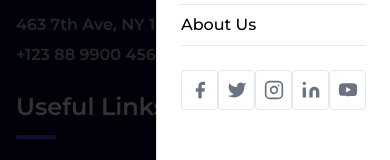
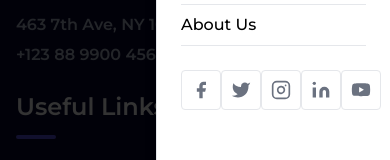
Before and after one commit to Learnathon-By-Geeky-Solutions/enigma, a Next.js app in the folder frontend/: page / in a window 390 px wide. Both pictures are taken after a click on the button 358 px from the left and 81 px from the top of the page. Shown: the part 249-409 px from the top of the page. Built offline with nearby package versions, Linux system fonts and the light colour scheme; no server answers.

Commit message:
Navbar social links has been organized

```diff
--- a/frontend/components/ui/icons/social-icons.tsx
+++ b/frontend/components/ui/icons/social-icons.tsx
@@ -1,4 +1,4 @@
-import { YouTubeIconProps } from '@/types/icons';
+import { YouTubeIconProps } from '@/types/social';
 
 export const FacebookIcon = () => (
     <svg
--- a/frontend/components/ui/navbar.tsx
+++ b/frontend/components/ui/navbar.tsx
@@ -6,11 +6,13 @@ import Link from 'next/link';
 
 import { LayoutGrid, UserRound } from 'lucide-react';
 
+import { LOGO_URL } from '@/config/constants';
+import { navLink } from '@/config/navigation';
+
 import { Sheet, SheetContent, SheetDescription, SheetFooter, SheetHeader, SheetTitle, SheetTrigger } from './sheet';
 import Container from './container';
 
-import { LOGO_URL } from '@/config/constants';
-import { navLink } from '@/config/navigation';
+import Social from './social';
 
 const Navbar = () => {
     const pathname = usePathname();
@@ -20,12 +22,7 @@ const Navbar = () => {
             <Container>
                 <nav className='flex items-center justify-between'>
                     <Link href='/'>
-                        <Image
-                            src={LOGO_URL}
-                            alt='Logo'
-                            width={153}
-                            height={38}
-                        />
+                        <Image src={LOGO_URL} alt='Logo' width={153} height={38} />
                     </Link>
 
                     <div className='hidden lg:block'>
@@ -71,12 +68,7 @@ const Navbar = () => {
 
                             <SheetContent className='w-3/5 bg-white'>
                                 <SheetHeader>
-                                    <Image
-                                        src={LOGO_URL}
-                                        alt='Logo'
-                                        width={153}
-                                        height={38}
-                                    />
+                                    <Image src={LOGO_URL} alt='Logo' width={153} height={38} />
                                     <SheetTitle className='hidden' />
                                     <SheetDescription className='hidden' />
                                 </SheetHeader>
@@ -102,111 +94,11 @@ const Navbar = () => {
                                 </ul>
 
                                 <SheetFooter>
-                                    <div className='flex justify-between w-full'>
-                                        <Link
-                                            href='#'
-                                            className='size-10 flex justify-center items-center border rounded text-gray-500 hover:bg-[#5751E1] hover:text-white'
-                                        >
-                                            <svg
-                                                xmlns='http://www.w3.org/2000/svg'
-                                                viewBox='0 0 24 24'
-                                                width='24'
-                                                height='24'
-                                                className='main-grid-item-icon size-5'
-                                                fill='currentColor'
-                                                role='img'
-                                                aria-labelledby='facebook-title'
-                                            >
-                                                <title id='facebook-title'>facebook</title>
-                                                <path d='M18 2h-3a5 5 0 0 0-5 5v3H7v4h3v8h4v-8h3l1-4h-4V7a1 1 0 0 1 1-1h3z' />
-                                            </svg>
-                                        </Link>
-                                        <Link
-                                            href='#'
-                                            className='size-10 flex justify-center items-center border rounded text-gray-500 hover:bg-[#5751E1] hover:text-white'
-                                        >
-                                            <svg
-                                                xmlns='http://www.w3.org/2000/svg'
-                                                viewBox='0 0 24 24'
-                                                width='24'
-                                                height='24'
-                                                className='main-grid-item-icon size-5'
-                                                fill='currentColor'
-                                                role='img'
-                                                aria-labelledby='twitter-title'
-                                            >
-                                                <title id='twitter-title'>twitter</title>
-                                                <path d='M23 3a10.9 10.9 0 0 1-3.14 1.53 4.48 4.48 0 0 0-7.86 3v1A10.66 10.66 0 0 1 3 4s-4 9 5 13a11.64 11.64 0 0 1-7 2c9 5 20 0 20-11.5a4.5 4.5 0 0 0-.08-.83A7.72 7.72 0 0 0 23 3z' />
-                                            </svg>
-                                        </Link>
-                                        <Link
-                                            href='#'
-                                            className='size-10 flex justify-center items-center border rounded text-gray-500 hover:bg-[#5751E1] hover:text-white'
-                                        >
-                                            <svg
-                                                xmlns='http://www.w3.org/2000/svg'
-                                                viewBox='0 0 24 24'
-                                                width='24'
-                                                height='24'
-                                                className='main-grid-item-icon size-5'
-                                                fill='none'
-                                                stroke='currentColor'
-                                                strokeLinecap='round'
-                                                strokeLinejoin='round'
-                                                strokeWidth='2'
-                                                role='img'
-                                                aria-labelledby='instagram-title'
-                                            >
-                                                <title id='instagram-title'>instagram</title>
-                                                <rect height='20' rx='5' ry='5' width='20' x='2' y='2' />
-                                                <path d='M16 11.37A4 4 0 1 1 12.63 8 4 4 0 0 1 16 11.37z' />
-                                                <line x1='17.5' x2='17.51' y1='6.5' y2='6.5' />
-                                            </svg>
-                                        </Link>
-                                        <Link
-                                            href='#'
-                                            className='size-10 flex justify-center items-center border rounded text-gray-500 hover:bg-[#5751E1] hover:text-white'
-                                        >
-                                            <svg
-                                                xmlns='http://www.w3.org/2000/svg'
-                                                viewBox='0 0 24 24'
-                                                width='24'
-                                                height='24'
-                                                className='main-grid-item-icon size-5'
-                                                fill='currentColor'
-                                                role='img'
-                                                aria-labelledby='linkedin-title'
-                                            >
-                                                <title id='linkedin-title'>linkedin</title>
-                                                <path d='M16 8a6 6 0 0 1 6 6v7h-4v-7a2 2 0 0 0-2-2 2 2 0 0 0-2 2v7h-4v-7a6 6 0 0 1 6-6z' />
-                                                <rect height='12' width='4' x='2' y='9' />
-                                                <circle cx='4' cy='4' r='2' />
-                                            </svg>
-                                        </Link>
-                                        <Link
-                                            href='#'
-                                            className='size-10 flex justify-center items-center border rounded text-gray-500 hover:bg-[#5751E1] hover:text-white group'
-                                        >
-                                            <svg
-                                                xmlns='http://www.w3.org/2000/svg'
-                                                viewBox='0 0 24 24'
-                                                width='24'
-                                                height='24'
-                                                className='main-grid-item-icon size-5'
-                                                fill='currentColor'
-                                                stroke='none'
-                                                role='img'
-                                                aria-labelledby='youtube-title'
-                                            >
-                                                <title id='youtube-title'>youtube</title>
-                                                <path d='M22.54 6.42a2.78 2.78 0 0 0-1.94-2C18.88 4 12 4 12 4s-6.88 0-8.6.46a2.78 2.78 0 0 0-1.94 2A29 29 0 0 0 1 11.75a29 29 0 0 0 .46 5.33A2.78 2.78 0 0 0 3.4 19c1.72.46 8.6.46 8.6.46s6.88 0 8.6-.46a2.78 2.78 0 0 0 1.94-2 29 29 0 0 0 .46-5.25 29 29 0 0 0-.46-5.33z' />
-                                                <polygon
-                                                    points='9.75 15.02 15.5 11.75 9.75 8.48 9.75 15.02'
-                                                    className='fill-white group-hover:fill-[#5751E1]'
-                                                />
-                                            </svg>
-                                        </Link>
-                                    </div>
+                                    <Social
+                                        className='flex justify-between w-full'
+                                        urlClassName='size-10 flex justify-center items-center border rounded text-gray-500 hover:bg-[#5751E1] hover:text-white group'
+                                        iconClassName='fill-white group-hover:fill-[#5751E1]'
+                                    />
                                 </SheetFooter>
                             </SheetContent>
                         </Sheet>
--- /dev/null
+++ b/frontend/components/ui/social.tsx
@@ -0,0 +1,40 @@
+import Link from 'next/link';
+
+import { FACEBOOK_URL, INSTAGRAM_URL, LINKEDIN_URL, TWITTER_URL, YOUTUBE_URL } from '@/config/constants';
+import { SocialProps } from '@/types/social';
+
+import { FacebookIcon, InstagramIcon, LinkedInIcon, TwitterIcon, YouTubeIcon } from './icons/social-icons';
+
+const Social = ({ className, urlClassName, iconClassName }: SocialProps) => {
+    return (
+        <ul className={className}>
+            <li>
+                <Link href={FACEBOOK_URL} className={urlClassName}>
+                    <FacebookIcon />
+                </Link>
+            </li>
+            <li>
+                <Link href={TWITTER_URL} className={urlClassName}>
+                    <TwitterIcon />
+                </Link>
+            </li>
+            <li>
+                <Link href={INSTAGRAM_URL} className={urlClassName}>
+                    <InstagramIcon />
+                </Link>
+            </li>
+            <li>
+                <Link href={LINKEDIN_URL} className={urlClassName}>
+                    <LinkedInIcon />
+                </Link>
+            </li>
+            <li>
+                <Link href={YOUTUBE_URL} className={urlClassName}>
+                    <YouTubeIcon className={iconClassName} />
+                </Link>
+            </li>
+        </ul>
+    );
+};
+
+export default Social;
--- a/frontend/config/constants.ts
+++ b/frontend/config/constants.ts
@@ -1,2 +1,7 @@
 export const LOGO_URL = process.env.NEXT_PUBLIC_LOGO_URL || '/assets/images/logo.png';
 export const SECONDARY_LOGO_URL = process.env.NEXT_PUBLIC_SECONDARY_LOGO_URL || '/assets/images/secondary-logo.png';
+export const FACEBOOK_URL = process.env.NEXT_PUBLIC_FACEBOOK_URL || '#';
+export const TWITTER_URL = process.env.NEXT_PUBLIC_TWITTER_URL || '#';
+export const INSTAGRAM_URL = process.env.NEXT_PUBLIC_INSTAGRAM_URL || '#';
+export const LINKEDIN_URL = process.env.NEXT_PUBLIC_LINKEDIN_URL || '#';
+export const YOUTUBE_URL = process.env.NEXT_PUBLIC_YOUTUBE_URL || '#';
--- a/frontend/types/icons.ts
+++ /dev/null
@@ -1,3 +0,0 @@
-export interface YouTubeIconProps {
-    className: string;
-};
--- /dev/null
+++ b/frontend/types/social.ts
@@ -0,0 +1,9 @@
+export interface YouTubeIconProps {
+    className: string;
+};
+
+export interface SocialProps {
+    className: string;
+    urlClassName: string;
+    iconClassName: string;
+};
```
